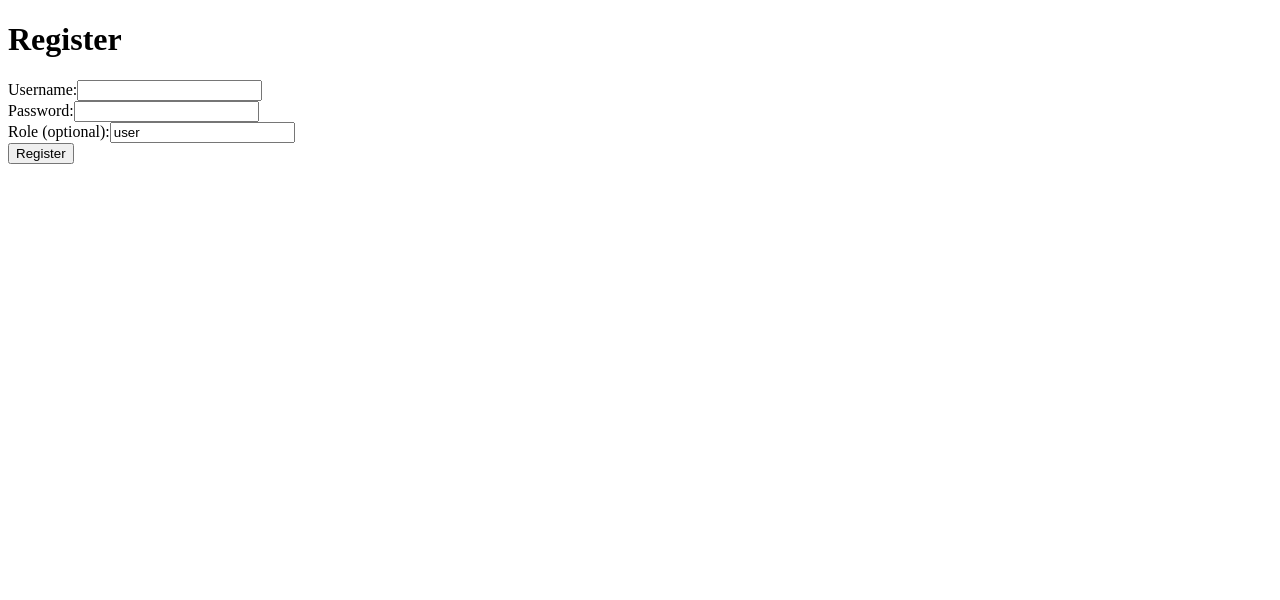
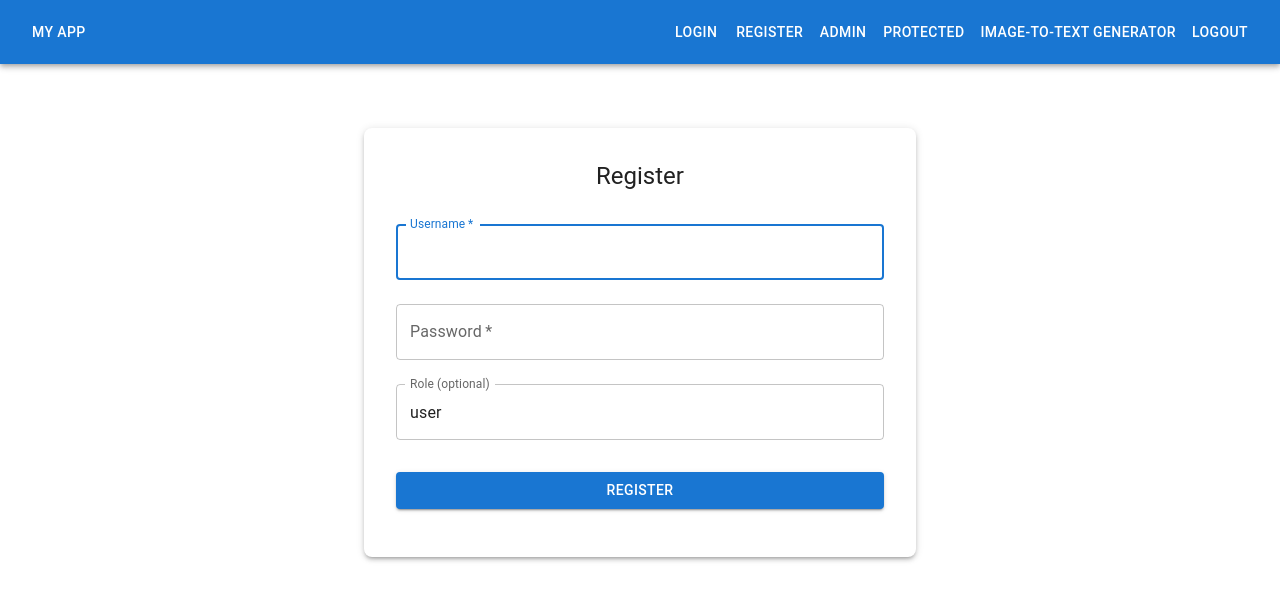
Before and after one commit to CadanGlass/COMP4537-Term-Project, a React (Vite) app in the folder client/: page /register in a window 1280 px wide. Shown: the top 600 px of the page. Built offline with nearby package versions, Linux system fonts and the light colour scheme.

Commit message:
Update visuals

```diff
--- a/client/package.json
+++ b/client/package.json
@@ -10,6 +10,10 @@
     "preview": "vite preview"
   },
   "dependencies": {
+    "@emotion/react": "^11.13.3",
+    "@emotion/styled": "^11.13.0",
+    "@mui/icons-material": "^6.1.6",
+    "@mui/material": "^6.1.6",
     "axios": "^1.7.7",
     "jwt-decode": "^4.0.0",
     "react": "^18.3.1",
--- a/client/src/App.jsx
+++ b/client/src/App.jsx
@@ -1,57 +1,28 @@
 // src/App.js
 
 import React from "react";
-import {
-  BrowserRouter as Router,
-  Route,
-  Routes,
-  Navigate,
-  Link,
-} from "react-router-dom";
+import { BrowserRouter as Router, Route, Routes } from "react-router-dom";
 
+import Navbar from "./components/Navbar"; // Updated Navbar
+import Home from "./components/Home"; // Updated Home
 import Login from "./components/Login";
 import Register from "./components/Register";
 import Admin from "./components/Admin";
 import Protected from "./components/Protected";
 import Logout from "./components/Logout";
-import ImageTextGenerator from "./components/ImageTextGenerator"; // Import the new component
-import PrivateRoute from "./components/PrivateRoute"; // Import PrivateRoute
+import ImageTextGenerator from "./components/ImageTextGenerator";
+import PrivateRoute from "./components/PrivateRoute";
 
-function Home() {
-  return (
-    <div>
-      <h1>Welcome to the App</h1>
-      <ul>
-        <li>
-          <Link to="/login">Login</Link>
-        </li>
-        <li>
-          <Link to="/register">Register</Link>
-        </li>
-        <li>
-          <Link to="/admin">Admin</Link>
-        </li>
-        <li>
-          <Link to="/protected">Protected</Link>
-        </li>
-        <li>
-          <Link to="/image-text-generator">Image-to-Text Generator</Link>{" "}
-          {/* Add this link */}
-        </li>
-        <li>
-          <Link to="/logout">Logout</Link>
-        </li>
-      </ul>
-    </div>
-  );
-}
+import { Container, Box, Typography } from "@mui/material"; // Import Box here
 
 function App() {
   return (
     <Router>
+      <Navbar />
+      <Container maxWidth="lg" sx={{ mt: 4 }}>
         <Routes>
           {/* Define a route for the base path ("/") */}
-        <Route path="/" element={<Home />} /> {/* Main page with links */}
+          <Route path="/" element={<Home />} />
           {/* Your other routes */}
           <Route path="/login" element={<Login />} />
           <Route path="/register" element={<Register />} />
@@ -67,8 +38,18 @@ function App() {
           />
           <Route path="/logout" element={<Logout />} />
           {/* Fallback route for undefined paths */}
-        <Route path="*" element={<div>404 Not Found</div>} />
+          <Route
+            path="*"
+            element={
+              <Box sx={{ textAlign: "center", mt: 8 }}>
+                <Typography variant="h4" color="error">
+                  404 Not Found
+                </Typography>
+              </Box>
+            }
+          />
         </Routes>
+      </Container>
     </Router>
   );
 }
--- /dev/null
+++ b/client/src/components/Home.jsx
@@ -0,0 +1,29 @@
+// src/components/Home.js
+
+import React from "react";
+import { Container, Box, Typography } from "@mui/material";
+
+function Home() {
+  return (
+    <Container maxWidth="md">
+      <Box
+        sx={{
+          marginTop: 8,
+          padding: 4,
+          textAlign: "center",
+          backgroundColor: "#f5f5f5",
+          borderRadius: 2,
+        }}
+      >
+        <Typography variant="h3" component="h1" gutterBottom>
+          Welcome to the App
+        </Typography>
+        <Typography variant="h6" color="text.secondary">
+          Explore the features by navigating through the links above.
+        </Typography>
+      </Box>
+    </Container>
+  );
+}
+
+export default Home;
--- a/client/src/components/ImageTextGenerator.jsx
+++ b/client/src/components/ImageTextGenerator.jsx
@@ -1,7 +1,23 @@
-// src/components/ImageTextGenerator.js
+// src/components/ImageTextGenerator.jsx
 
 import React, { useState } from "react";
-import axios from "axios"; // Ensure Axios is installed: npm install axios
+import axios from "axios";
+import {
+  Container,
+  Box,
+  Typography,
+  TextField,
+  Button,
+  Alert,
+  LinearProgress,
+  CircularProgress,
+} from "@mui/material";
+import { styled } from "@mui/material/styles";
+
+// Styled component for the file input label
+const Input = styled("input")({
+  display: "none",
+});
 
 function ImageTextGenerator() {
   const [selectedFile, setSelectedFile] = useState(null);
@@ -72,6 +88,7 @@ function ImageTextGenerator() {
         {
           headers: {
             Authorization: `Bearer ${token}`,
+            "Content-Type": "multipart/form-data",
           },
           onUploadProgress: (progressEvent) => {
             const percentCompleted = Math.round(
@@ -95,40 +112,107 @@ function ImageTextGenerator() {
   };
 
   return (
-    <div className="image-text-generator">
-      <h2>Image-to-Text Generator</h2>
-      <form onSubmit={handleSubmit}>
-        <div>
-          <label>Select Image:</label>
-          <input type="file" accept="image/*" onChange={handleFileChange} />
-        </div>
+    <Container maxWidth="sm">
+      <Box
+        sx={{
+          marginTop: 8,
+          padding: 4,
+          display: "flex",
+          flexDirection: "column",
+          alignItems: "center",
+          boxShadow: 3,
+          borderRadius: 2,
+          backgroundColor: "#fff",
+        }}
+      >
+        <Typography component="h2" variant="h5" gutterBottom>
+          Image-to-Text Generator
+        </Typography>
+        <Box
+          component="form"
+          onSubmit={handleSubmit}
+          sx={{ mt: 1, width: "100%" }}
+          noValidate
+        >
+          <label htmlFor="contained-button-file">
+            <Input
+              accept="image/*"
+              id="contained-button-file"
+              type="file"
+              onChange={handleFileChange}
+            />
+            <Button
+              variant="contained"
+              component="span"
+              fullWidth
+              sx={{ mb: 2 }}
+            >
+              Select Image
+            </Button>
+          </label>
+          {selectedFile && (
+            <Typography variant="body1" sx={{ mb: 1 }}>
+              Selected File: {selectedFile.name}
+            </Typography>
+          )}
           {imagePreview && (
-          <div>
+            <Box
+              sx={{
+                display: "flex",
+                justifyContent: "center",
+                mb: 2,
+              }}
+            >
               <img
                 src={imagePreview}
                 alt="Selected"
-              style={{ width: "100%", maxWidth: "300px", marginTop: "10px" }}
+                style={{
+                  width: "100%",
+                  maxWidth: "300px",
+                  borderRadius: "8px",
+                }}
               />
-          </div>
+            </Box>
           )}
-        {uploadProgress > 0 && (
-          <div>
-            <progress value={uploadProgress} max="100" />
-            <span> {uploadProgress}%</span>
-          </div>
+          {uploadProgress > 0 && uploadProgress < 100 && (
+            <Box sx={{ width: "100%", mb: 2 }}>
+              <LinearProgress variant="determinate" value={uploadProgress} />
+              <Typography variant="body2" color="textSecondary">
+                Upload Progress: {uploadProgress}%
+              </Typography>
+            </Box>
           )}
-        <button type="submit" disabled={loading}>
-          {loading ? "Generating..." : "Generate Caption"}
-        </button>
-      </form>
-      {error && <p style={{ color: "red" }}>{error}</p>}
+          <Button
+            type="submit"
+            fullWidth
+            variant="contained"
+            color="primary"
+            disabled={loading}
+            sx={{ mb: 2 }}
+          >
+            {loading ? (
+              <>
+                <CircularProgress size={24} sx={{ mr: 1 }} />
+                Generating...
+              </>
+            ) : (
+              "Generate Caption"
+            )}
+          </Button>
+          {error && (
+            <Alert severity="error" sx={{ mb: 2 }}>
+              {error}
+            </Alert>
+          )}
           {caption && (
-        <div>
-          <h3>Generated Caption:</h3>
-          <p>{caption}</p>
-        </div>
+            <Alert severity="success">
+              <Typography variant="h6">Generated Caption:</Typography>
+              <Typography variant="body1">{caption}</Typography>
+            </Alert>
           )}
-    </div>
+        </Box>
+      </Box>
+    </Container>
   );
 }
 
--- a/client/src/components/Login.jsx
+++ b/client/src/components/Login.jsx
@@ -1,4 +1,14 @@
+// src/components/Login.js
+
 import React, { useState } from "react";
+import {
+  Container,
+  Box,
+  Typography,
+  TextField,
+  Button,
+  Alert,
+} from "@mui/material";
 
 function Login() {
   const [username, setUsername] = useState("");
@@ -36,32 +46,73 @@ function Login() {
   };
 
   return (
-    <div>
-      <h1>Login</h1>
-      <form onSubmit={handleSubmit}>
-        <div>
-          <label>Username:</label>
-          <input
-            type="text"
+    <Container maxWidth="sm">
+      <Box
+        sx={{
+          marginTop: 8,
+          padding: 4,
+          display: "flex",
+          flexDirection: "column",
+          alignItems: "center",
+          boxShadow: 3,
+          borderRadius: 2,
+          backgroundColor: "#fff",
+        }}
+      >
+        <Typography component="h1" variant="h5" gutterBottom>
+          Login
+        </Typography>
+        <Box
+          component="form"
+          onSubmit={handleSubmit}
+          sx={{ mt: 1, width: "100%" }}
+        >
+          <TextField
+            margin="normal"
+            required
+            fullWidth
+            id="username"
+            label="Username"
+            name="username"
+            autoComplete="username"
+            autoFocus
             value={username}
             onChange={(e) => setUsername(e.target.value)}
+          />
+          <TextField
+            margin="normal"
             required
-          />
-        </div>
-        <div>
-          <label>Password:</label>
-          <input
+            fullWidth
+            name="password"
+            label="Password"
             type="password"
+            id="password"
+            autoComplete="current-password"
             value={password}
             onChange={(e) => setPassword(e.target.value)}
-            required
           />
-        </div>
-        <button type="submit">Login</button>
-      </form>
-      {error && <p style={{ color: "red" }}>{error}</p>}
-      {token && <p>Logged in with token: {token}</p>}
-    </div>
+          {error && (
+            <Alert severity="error" sx={{ mt: 2 }}>
+              {error}
+            </Alert>
+          )}
+          {token && (
+            <Alert severity="success" sx={{ mt: 2 }}>
+              Logged in successfully!
+            </Alert>
+          )}
+          <Button
+            type="submit"
+            fullWidth
+            variant="contained"
+            color="primary"
+            sx={{ mt: 3, mb: 2 }}
+          >
+            Login
+          </Button>
+        </Box>
+      </Box>
+    </Container>
   );
 }
 
--- /dev/null
+++ b/client/src/components/Navbar.jsx
@@ -0,0 +1,41 @@
+// src/components/Navbar.js
+
+import React from "react";
+import { AppBar, Toolbar, Typography, Button, Box } from "@mui/material";
+import { Link } from "react-router-dom";
+
+function Navbar() {
+  return (
+    <AppBar position="static" color="primary">
+      <Toolbar>
+        <Typography variant="h6" component="div" sx={{ flexGrow: 1 }}>
+          <Button component={Link} to="/" color="inherit">
+            My App
+          </Button>
+        </Typography>
+        <Box>
+          <Button component={Link} to="/login" color="inherit">
+            Login
+          </Button>
+          <Button component={Link} to="/register" color="inherit">
+            Register
+          </Button>
+          <Button component={Link} to="/admin" color="inherit">
+            Admin
+          </Button>
+          <Button component={Link} to="/protected" color="inherit">
+            Protected
+          </Button>
+          <Button component={Link} to="/image-text-generator" color="inherit">
+            Image-to-Text Generator
+          </Button>
+          <Button component={Link} to="/logout" color="inherit">
+            Logout
+          </Button>
+        </Box>
+      </Toolbar>
+    </AppBar>
+  );
+}
+
+export default Navbar;
--- a/client/src/components/Register.jsx
+++ b/client/src/components/Register.jsx
@@ -1,4 +1,14 @@
+// src/components/Register.js
+
 import React, { useState } from "react";
+import {
+  Container,
+  Box,
+  Typography,
+  TextField,
+  Button,
+  Alert,
+} from "@mui/material";
 
 function Register() {
   const [username, setUsername] = useState("");
@@ -34,41 +44,84 @@ function Register() {
   };
 
   return (
-    <div>
-      <h1>Register</h1>
-      <form onSubmit={handleSubmit}>
-        <div>
-          <label>Username:</label>
-          <input
-            type="text"
+    <Container maxWidth="sm">
+      <Box
+        sx={{
+          marginTop: 8,
+          padding: 4,
+          display: "flex",
+          flexDirection: "column",
+          alignItems: "center",
+          boxShadow: 3,
+          borderRadius: 2,
+          backgroundColor: "#fff",
+        }}
+      >
+        <Typography component="h1" variant="h5" gutterBottom>
+          Register
+        </Typography>
+        <Box
+          component="form"
+          onSubmit={handleSubmit}
+          sx={{ mt: 1, width: "100%" }}
+        >
+          <TextField
+            margin="normal"
+            required
+            fullWidth
+            id="username"
+            label="Username"
+            name="username"
+            autoComplete="username"
+            autoFocus
             value={username}
             onChange={(e) => setUsername(e.target.value)}
+          />
+          <TextField
+            margin="normal"
             required
-          />
-        </div>
-        <div>
-          <label>Password:</label>
-          <input
+            fullWidth
+            name="password"
+            label="Password"
             type="password"
+            id="password"
+            autoComplete="new-password"
             value={password}
             onChange={(e) => setPassword(e.target.value)}
-            required
           />
-        </div>
-        <div>
-          <label>Role (optional):</label>
-          <input
+          <TextField
+            margin="normal"
+            fullWidth
+            name="role"
+            label="Role (optional)"
             type="text"
+            id="role"
+            placeholder="Enter role (e.g., admin)"
             value={role}
             onChange={(e) => setRole(e.target.value)}
-            placeholder="Enter role (e.g. admin)"
           />
-        </div>
-        <button type="submit">Register</button>
-      </form>
-      {error && <p style={{ color: "red" }}>{error}</p>}
-      {successMessage && <p style={{ color: "green" }}>{successMessage}</p>}
-    </div>
+          {error && (
+            <Alert severity="error" sx={{ mt: 2 }}>
+              {error}
+            </Alert>
+          )}
+          {successMessage && (
+            <Alert severity="success" sx={{ mt: 2 }}>
+              {successMessage}
+            </Alert>
+          )}
+          <Button
+            type="submit"
+            fullWidth
+            variant="contained"
+            color="primary"
+            sx={{ mt: 3, mb: 2 }}
+          >
+            Register
+          </Button>
+        </Box>
+      </Box>
+    </Container>
   );
 }
 
--- a/client/src/main.jsx
+++ b/client/src/main.jsx
@@ -1,9 +1,18 @@
-import { StrictMode } from 'react'
-import { createRoot } from 'react-dom/client'
-import App from './App.jsx'
+// src/index.js
 
-createRoot(document.getElementById('root')).render(
-  <StrictMode>
-    <App />
-  </StrictMode>,
-)
+import React from "react";
+import ReactDOM from "react-dom";
+import App from "./App";
+import theme from "./theme"; // Import the custom theme
+import { ThemeProvider } from "@mui/material/styles";
+import CssBaseline from "@mui/material/CssBaseline"; // Normalize styles across browsers
+
+ReactDOM.render(
+  <React.StrictMode>
+    <ThemeProvider theme={theme}>
+      <CssBaseline /> {/* Apply baseline CSS */}
+      <App />
+    </ThemeProvider>
+  </React.StrictMode>,
+  document.getElementById("root")
+);
--- /dev/null
+++ b/client/src/styles/App.css
@@ -0,0 +1,19 @@
+/* src/styles/App.css */
+
+body {
+  margin: 0;
+  font-family: 'Segoe UI', Tahoma, Geneva, Verdana, sans-serif;
+  background-color: #ffffff;
+  color: #333333;
+}
+
+.app-content {
+  padding: 2rem;
+}
+
+.not-found {
+  text-align: center;
+  font-size: 1.5rem;
+  color: #ff4d4f;
+  margin-top: 2rem;
+}
--- /dev/null
+++ b/client/src/styles/Home.css
@@ -0,0 +1,19 @@
+/* src/styles/Home.css */
+
+.home-container {
+  text-align: center;
+  padding: 4rem 2rem;
+  background-color: #f9f9f9;
+  min-height: calc(100vh - 80px); /* Adjust based on navbar height */
+}
+
+.home-title {
+  font-size: 3rem;
+  color: #333333;
+  margin-bottom: 1rem;
+}
+
+.home-description {
+  font-size: 1.25rem;
+  color: #666666;
+}
--- /dev/null
+++ b/client/src/styles/Navbar.css
@@ -0,0 +1,37 @@
+/* src/styles/Navbar.css */
+
+.navbar {
+  background-color: #ffffff;
+  box-shadow: 0 2px 4px rgba(0, 0, 0, 0.1);
+  padding: 1rem 2rem;
+}
+
+.navbar-container {
+  display: flex;
+  justify-content: space-between;
+  align-items: center;
+}
+
+.navbar-logo {
+  font-size: 1.5rem;
+  font-weight: bold;
+  color: #333333;
+  text-decoration: none;
+}
+
+.navbar-links {
+  list-style: none;
+  display: flex;
+  gap: 1.5rem;
+}
+
+.navbar-link {
+  text-decoration: none;
+  color: #555555;
+  font-size: 1rem;
+  transition: color 0.3s ease;
+}
+
+.navbar-link:hover {
+  color: #007BFF;
+}
--- /dev/null
+++ b/client/src/theme.js
@@ -0,0 +1,16 @@
+// src/theme.js
+
+import { createTheme } from "@mui/material/styles";
+
+const theme = createTheme({
+  palette: {
+    primary: {
+      main: "#1976d2", // Customize your primary color
+    },
+    secondary: {
+      main: "#dc004e", // Customize your secondary color
+    },
+  },
+});
+
+export default theme;
```
Also changed, not shown: 1 other file (tests, documents, lock files or other folders). Lines whose indentation alone changed are shown as unchanged.
